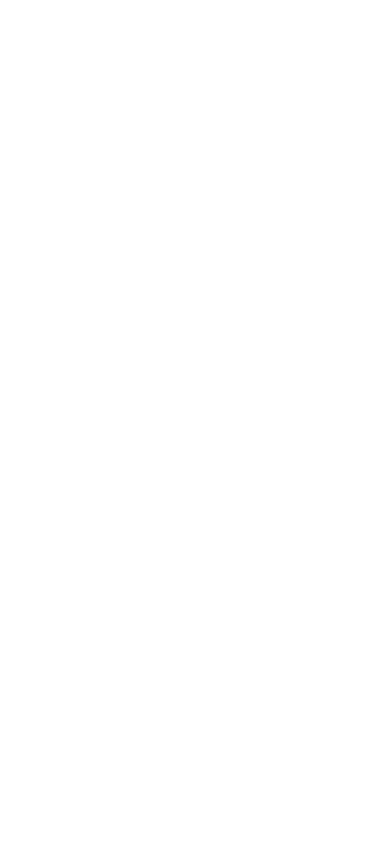
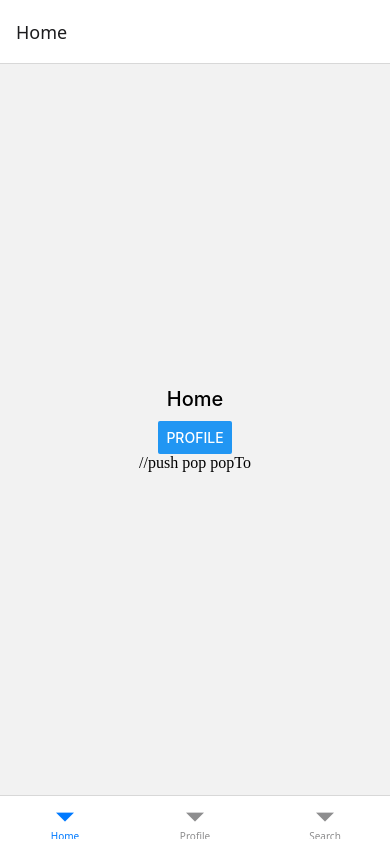
Before and after one commit to raj-83/hello, a React Native app: screen / in a window 390 px wide. Built offline with nearby package versions, Linux system fonts and the light colour scheme.

Commit message:
Refactor tab navigator to use correct component references for Home, Profile, and Search screens

```diff
--- a/App.jsx
+++ b/App.jsx
@@ -42,11 +42,12 @@
   )
 }
 
-function MyTabs() {
+function TabNavigator() {
   return (
     <Tab.Navigator>
-      <Tab.Screen name="Home" component={HomeScreen} />
-      <Tab.Screen name="Profile" component={ProfileScreen} />
+      <Tab.Screen name="Home" component={Home} />
+      <Tab.Screen name="Profile" component={Profile} />
+      <Tab.Screen name="Search" component={Search} />
     </Tab.Navigator>
   );
 }
@@ -54,7 +55,7 @@
   return (
      <NavigationContainer>
      {/* <StackNavigator /> */}
-
+      <TabNavigator />
      </NavigationContainer>
   )
 }
```
